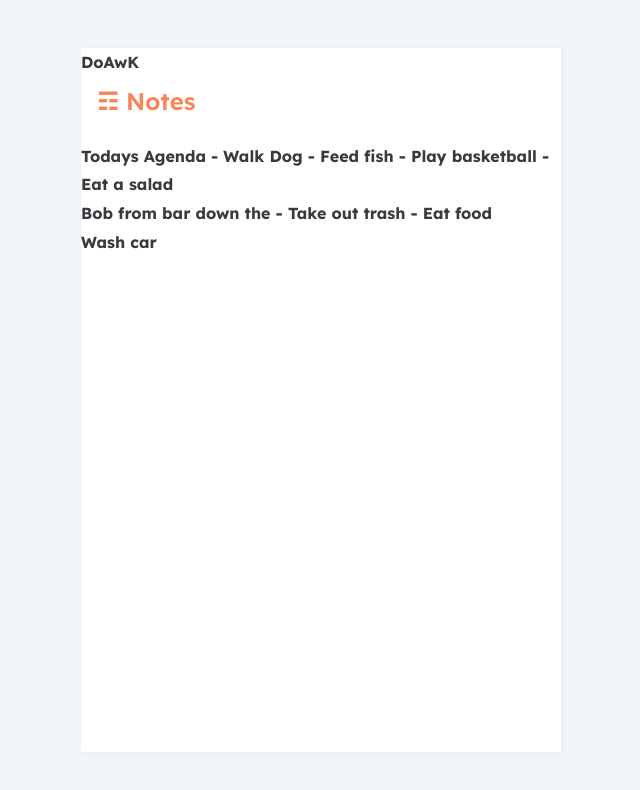
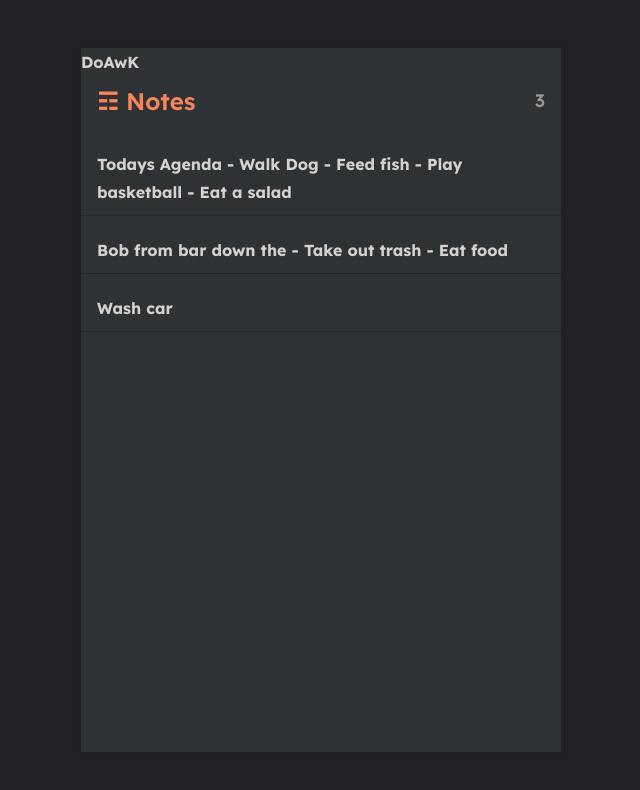
Before and after one commit to ki3ani/my-journal-frontend, a React (Create React App) app in the folder doawk/: page / in a window 1280 px wide. Shown: the top 790 px of the page, without its empty margins (319-959 px from the left). Built offline with nearby package versions, Linux system fonts and the light colour scheme.

Commit message:
adding dark mode

```diff
--- a/doawk/src/App.js
+++ b/doawk/src/App.js
@@ -14,7 +14,8 @@ import NotesListPage from './pages/NotesListPage';
 function App() {
   return (
     <Router>
-      <div className="container">
+
+      <div className="container dark">
         <div className="app">
         <Header />
         <Routes>
--- a/doawk/src/components/ListItem.js
+++ b/doawk/src/components/ListItem.js
@@ -4,7 +4,9 @@ import { Link } from "react-router-dom";
 const ListItem = ({note}) => {
     return (
         <Link to={`/note/${note.id}`}>
+            <div className="notes-list-item">
             <h2>{note.body}</h2>
+            </div>
         </Link>
     )
 }
--- a/doawk/src/pages/NotesListPage.js
+++ b/doawk/src/pages/NotesListPage.js
@@ -10,6 +10,8 @@ const NotesListPage = () => {
         <div className="notes">
             <div className="notes-header">
                 <h2 className="notes-title">&#9782; Notes</h2>
+                <p className="notes-count">{notes.length}</p>
+
                 </div>
 
             <div className="notes-list">
```
